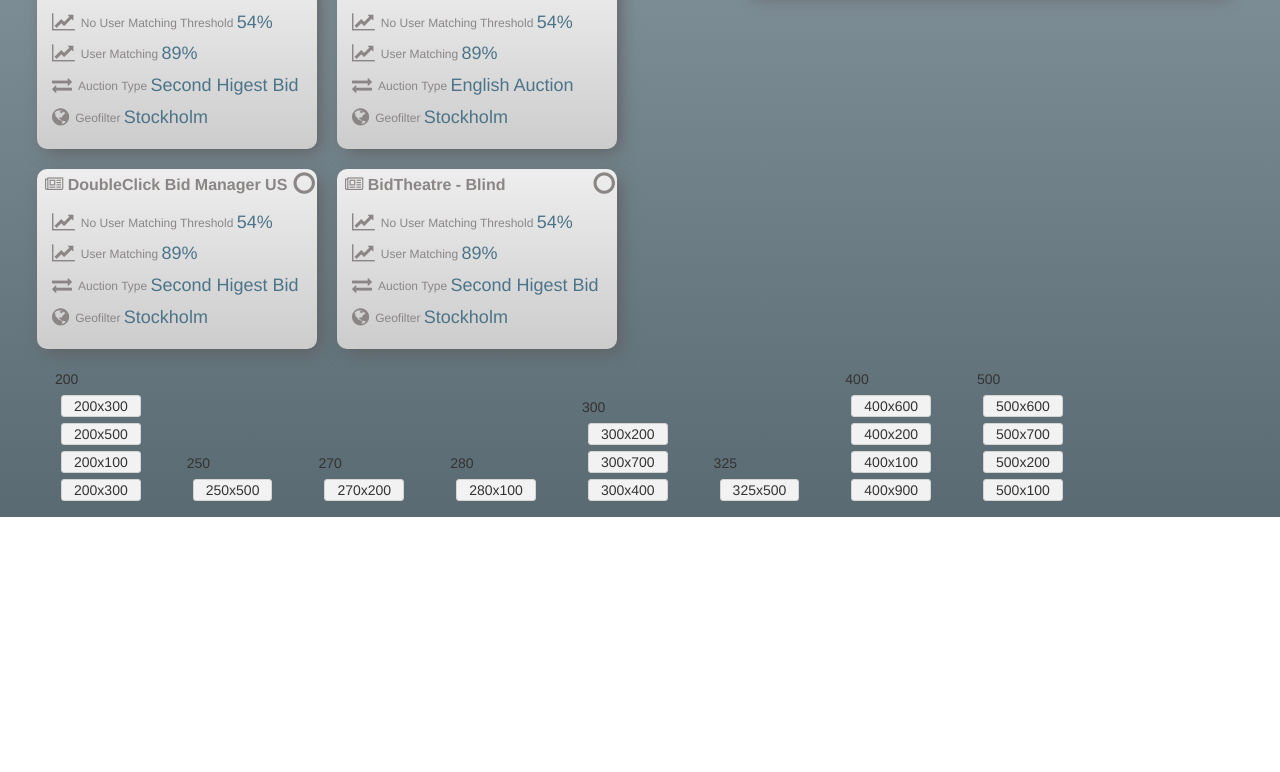
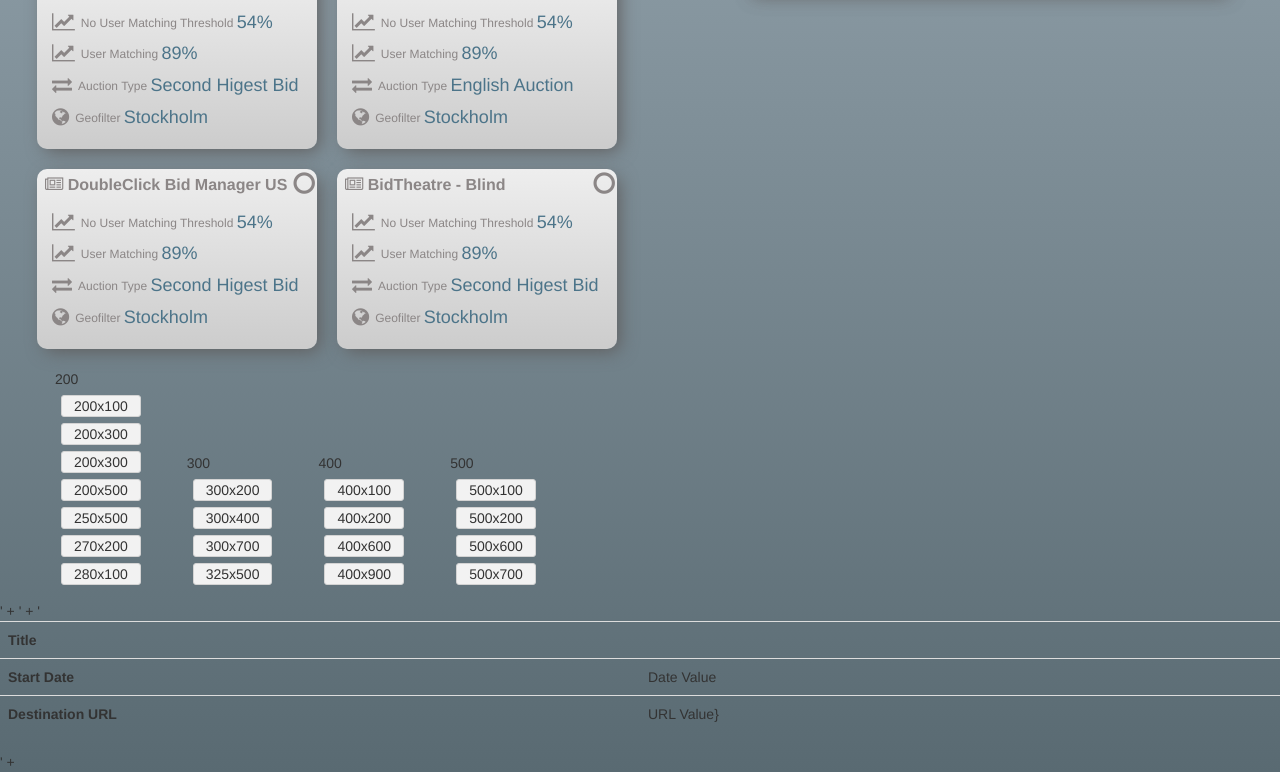
Before and after one commit to ArnoldKrumins/reports, a website: page index.html in a window 1280 px wide. Shown: the part 1205-1977 px from the top of the page. Before the commit the page ends 1722 px from the top, so only its background shows below. Drawn offline with nearby package versions, Linux system fonts and the light colour scheme.

Commit message:
Adding ordering to the banner formats control

```diff
--- a/app/directives/bannerformats.js
+++ b/app/directives/bannerformats.js
@@ -7,22 +7,16 @@
         restrict:'EA',
         scope:{ bannerFormats:'=bannerFormats' },
         template:'<div>' +
-                    '<ul class="banner-formats" ng-repeat="(Width, langMovs) in banners">{{ Width }}' +
-                        '<li ng-repeat="mov in langMovs">{{ mov.Width.toString().concat(\'x\',mov.Height.toString())}}</li>' +
+                    '<ul class="banner-formats" ng-repeat="(Width, bannerInfo) in banners">{{ Width }}' +
+                        '<li ng-repeat="banner in bannerInfo | orderBy:[\'Width\',\'Height\']">{{ banner.Width.toString().concat(\'x\',banner.Height.toString())}}</li>' +
                     '</ul>' +
                 '</div>',
-        link:function(scope,element,attrs){
+        link:function(scope,__,__){
 
-
-            scope.banners = _.groupBy(scope.bannerFormats, 'Width');
-
-
-
-
+            scope.banners =  _.groupBy(scope.bannerFormats, function(banner) {
+                return this.floor(banner.Width/100.0)*100;
+            }, Math);
         }
-
-
-
     }
 
 })
--- a/index.html
+++ b/index.html
@@ -39,6 +39,25 @@
     <div banner-formats="formats"></div>
 </div>
 
+<table class="table">
+    <tbody>
+    <th colspan="2">Title</th>
+    <tr>
+        <th class="col-xs-6 col-sm-6 col-md-6 col-lg-6">Start Date</th>
+        <td class="col-xs-6 col-sm-6 col-md-6 col-lg-6 align-right">Date Value</td>
+    </tr>
+    <tr>
+        <th class="col-xs-6 col-sm-6 col-md-6 col-lg-6">Destination URL</th>' +
+        <td class="col-xs-6 col-sm-6 col-md-6 col-lg-6 align-right">URL Value}</td>' +
+    </tr>
+    </tbody>
+
+
+'</table>' +
+
+
+
+
 </body>
 
 <script src="bower_components/angular/angular.min.js"></script>
```
